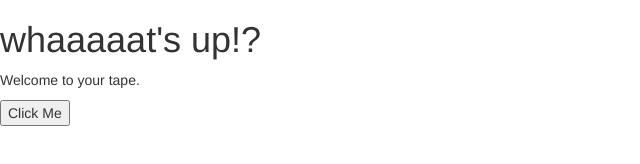
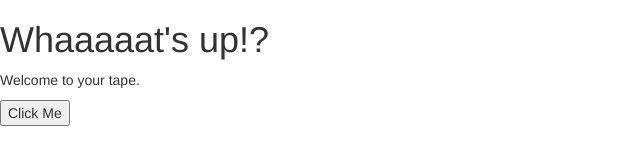
Before and after one commit to mayyra/mayyra.github.io, a plain HTML site: page index.html in a window 1280 px wide. Shown: the whole page, without its empty margins (0-640 px from the left). Drawn offline with nearby package versions, Linux system fonts and the light colour scheme.

Commit message:
Update index.html

```diff
--- a/index.html
+++ b/index.html
@@ -23,7 +23,7 @@
       }
   </script>
   <body>
-    <h1>whaaaaat's up!?</h1>
+    <h1>Whaaaaat's up!?</h1>
     <p id="paragraph">
       Welcome to your tape.
     </p>
```
